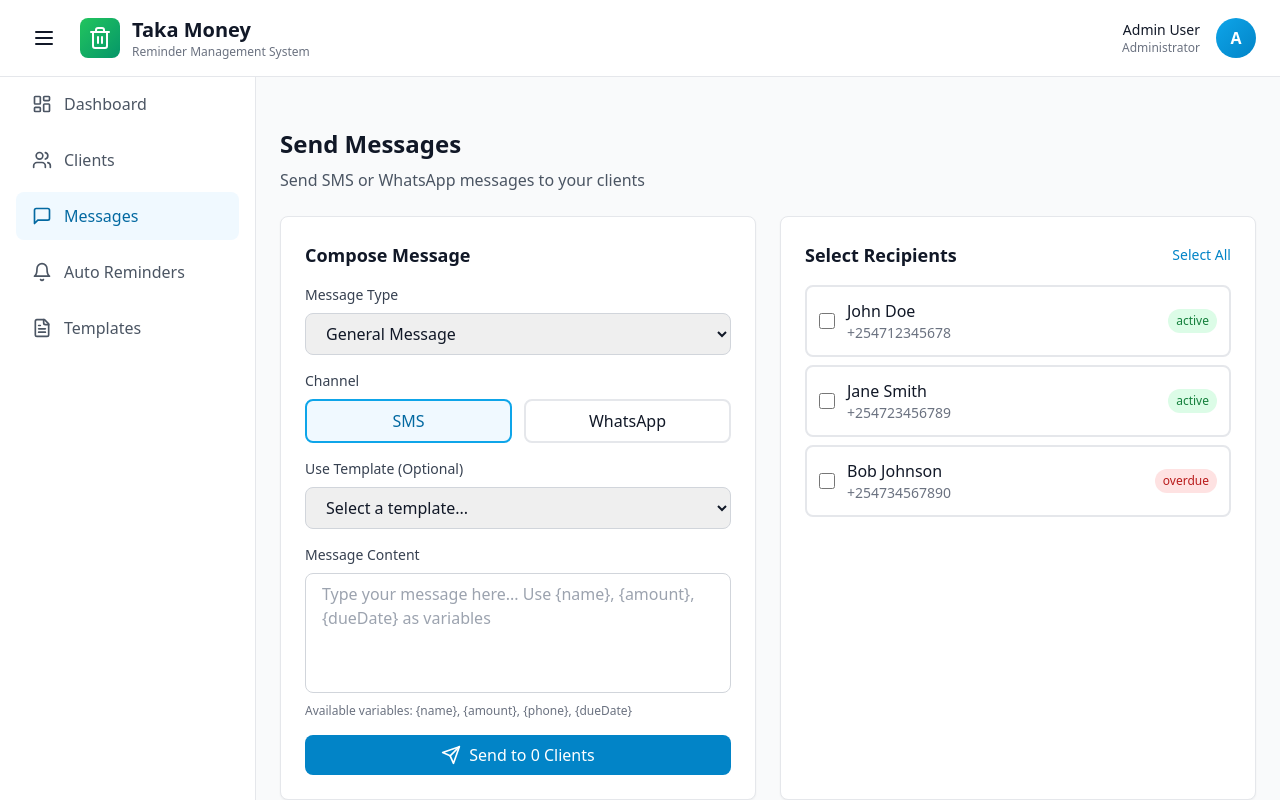
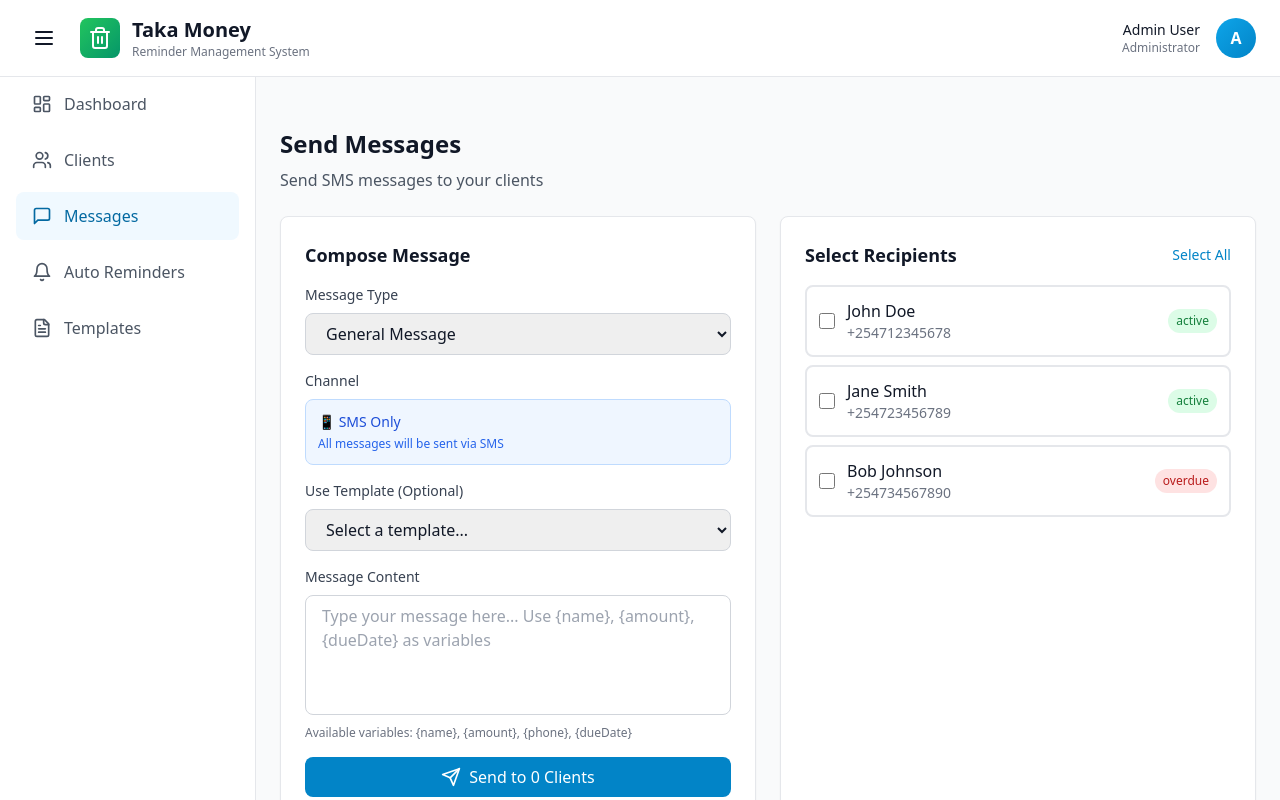
Before and after one commit to perejack/smspesaflux, a React (Vite) app: page / in a window 1280 px wide. Both pictures are taken after a click on the button "Messages". Shown: the top 800 px of the page. Built offline with nearby package versions, Linux system fonts and the light colour scheme.

Commit message:
Remove all WhatsApp references - SMS only

```diff
--- a/package.json
+++ b/package.json
@@ -1,7 +1,7 @@
 {
   "name": "taka-money-reminder-system",
   "version": "1.0.0",
-  "description": "Garbage collection business reminder system with automated SMS/WhatsApp notifications",
+  "description": "Garbage collection business reminder system with automated SMS notifications",
   "private": true,
   "scripts": {
     "dev": "vite",
--- a/src/components/AutomatedReminders.tsx
+++ b/src/components/AutomatedReminders.tsx
@@ -12,7 +12,7 @@ export const AutomatedReminders: React.FC = () => {
   const [formData, setFormData] = useState({
     name: '',
     type: 'general' as 'invoice' | 'receipt' | 'dunning' | 'general',
-    channel: 'sms' as 'sms' | 'whatsapp' | 'both',
+    channel: 'sms' as 'sms',
     template: '',
     enabled: true,
     selectedClients: [] as string[],
@@ -260,16 +260,11 @@ export const AutomatedReminders: React.FC = () => {
                 </div>
 
                 <div>
-                  <label className="label">Channel *</label>
-                  <select
-                    value={formData.channel}
-                    onChange={(e) => setFormData({ ...formData, channel: e.target.value as any })}
-                    className="input"
-                  >
-                    <option value="sms">SMS Only</option>
-                    <option value="whatsapp">WhatsApp Only</option>
-                    <option value="both">Both SMS & WhatsApp</option>
-                  </select>
+                  <label className="label">Channel</label>
+                  <div className="p-3 bg-blue-50 border border-blue-200 rounded-lg">
+                    <p className="text-sm text-blue-700 font-medium">📱 SMS Only</p>
+                    <p className="text-xs text-blue-600 mt-1">All reminders will be sent via SMS</p>
+                  </div>
                 </div>
               </div>
 
--- a/src/components/Messages.tsx
+++ b/src/components/Messages.tsx
@@ -10,7 +10,6 @@ export const Messages: React.FC = () => {
   const { clients, messages, addMessage, updateMessage, templates } = useStore();
   const [selectedClients, setSelectedClients] = useState<string[]>([]);
   const [messageType, setMessageType] = useState<'invoice' | 'receipt' | 'dunning' | 'general'>('general');
-  const [channel, setChannel] = useState<'sms' | 'whatsapp'>('sms');
   const [messageContent, setMessageContent] = useState('');
   const [selectedTemplate, setSelectedTemplate] = useState('');
   const [sending, setSending] = useState(false);
@@ -60,7 +59,7 @@ export const Messages: React.FC = () => {
         addMessage({
           clientId: client.id,
           type: messageType,
-          channel: channel,
+          channel: 'sms',
           content: personalizedMessage,
           status: 'pending',
         });
@@ -69,7 +68,7 @@ export const Messages: React.FC = () => {
         const result = await smsService.sendSMS({
           phone: client.phone,
           message: personalizedMessage,
-          channel: channel,
+          channel: 'sms',
         });
 
         // Update message status
@@ -119,7 +118,7 @@ export const Messages: React.FC = () => {
 
       <div>
         <h2 className="text-xl sm:text-2xl font-bold text-gray-900 mb-1 sm:mb-2">Send Messages</h2>
-        <p className="text-sm sm:text-base text-gray-600">Send SMS or WhatsApp messages to your clients</p>
+        <p className="text-sm sm:text-base text-gray-600">Send SMS messages to your clients</p>
       </div>
 
       <div className="grid grid-cols-1 lg:grid-cols-2 gap-4 sm:gap-6">
@@ -144,29 +143,9 @@ export const Messages: React.FC = () => {
 
             <div>
               <label className="label">Channel</label>
-              <div className="flex gap-3">
-                <button
-                  onClick={() => setChannel('sms')}
-                  className={cn(
-                    'flex-1 py-2 px-4 rounded-lg border-2 transition-all',
-                    channel === 'sms'
-                      ? 'border-primary-500 bg-primary-50 text-primary-700'
-                      : 'border-gray-200 hover:border-gray-300'
-                  )}
-                >
-                  SMS
-                </button>
-                <button
-                  onClick={() => setChannel('whatsapp')}
-                  className={cn(
-                    'flex-1 py-2 px-4 rounded-lg border-2 transition-all',
-                    channel === 'whatsapp'
-                      ? 'border-green-500 bg-green-50 text-green-700'
-                      : 'border-gray-200 hover:border-gray-300'
-                  )}
-                >
-                  WhatsApp
-                </button>
+              <div className="p-3 bg-blue-50 border border-blue-200 rounded-lg">
+                <p className="text-sm text-blue-700 font-medium">📱 SMS Only</p>
+                <p className="text-xs text-blue-600 mt-1">All messages will be sent via SMS</p>
               </div>
             </div>
 
--- a/src/services/schedulerService.ts
+++ b/src/services/schedulerService.ts
@@ -142,34 +142,28 @@ class SchedulerService {
           // Replace variables in template
           const personalizedMessage = this.replaceVariables(reminder.template, client);
 
-          // Determine channel
-          const channels: ('sms' | 'whatsapp')[] =
-            reminder.channel === 'both' ? ['sms'] : [reminder.channel];
-
-          for (const channel of channels) {
           // Add message to store
           addMessage({
             clientId: client.id,
             type: reminder.type,
-              channel: channel,
+            channel: 'sms',
             content: personalizedMessage,
             status: 'pending',
           });
 
-            // Send the message
+          // Send the message via SMS
           const result = await smsService.sendSMS({
             phone: client.phone,
             message: personalizedMessage,
-              channel: channel,
+            channel: 'sms',
           });
 
           console.log(
-              `Automated reminder sent to ${client.name} via ${channel}: ${result.success ? 'success' : 'failed'}`
+            `Automated reminder sent to ${client.name} via SMS: ${result.success ? 'success' : 'failed'}`
           );
 
           // Small delay between messages
           await new Promise((resolve) => setTimeout(resolve, 500));
-          }
         } catch (error) {
           console.error(`Error sending automated reminder to ${client.name}:`, error);
         }
--- a/src/services/smsService.ts
+++ b/src/services/smsService.ts
@@ -8,7 +8,7 @@ const FUNCTIONS_BASE_URL = '/.netlify/functions';
 export interface SendSMSParams {
   phone: string;
   message: string;
-  channel?: 'sms' | 'whatsapp';
+  channel?: 'sms';
 }
 
 export interface SendSMSResponse {
--- a/src/types/index.ts
+++ b/src/types/index.ts
@@ -14,7 +14,7 @@ export interface Message {
   id: string;
   clientId: string;
   type: 'invoice' | 'receipt' | 'dunning' | 'general';
-  channel: 'sms' | 'whatsapp';
+  channel: 'sms';
   content: string;
   status: 'pending' | 'sent' | 'failed' | 'scheduled';
   scheduledFor?: Date;
@@ -26,7 +26,7 @@ export interface AutomatedReminder {
   id: string;
   name: string;
   type: 'invoice' | 'receipt' | 'dunning' | 'general';
-  channel: 'sms' | 'whatsapp' | 'both';
+  channel: 'sms';
   template: string;
   enabled: boolean;
   selectedClients?: string[]; // Array of client IDs to send to
```
Also changed, not shown: 1 other file (tests, documents, lock files or other folders). Lines whose indentation alone changed are shown as unchanged.
